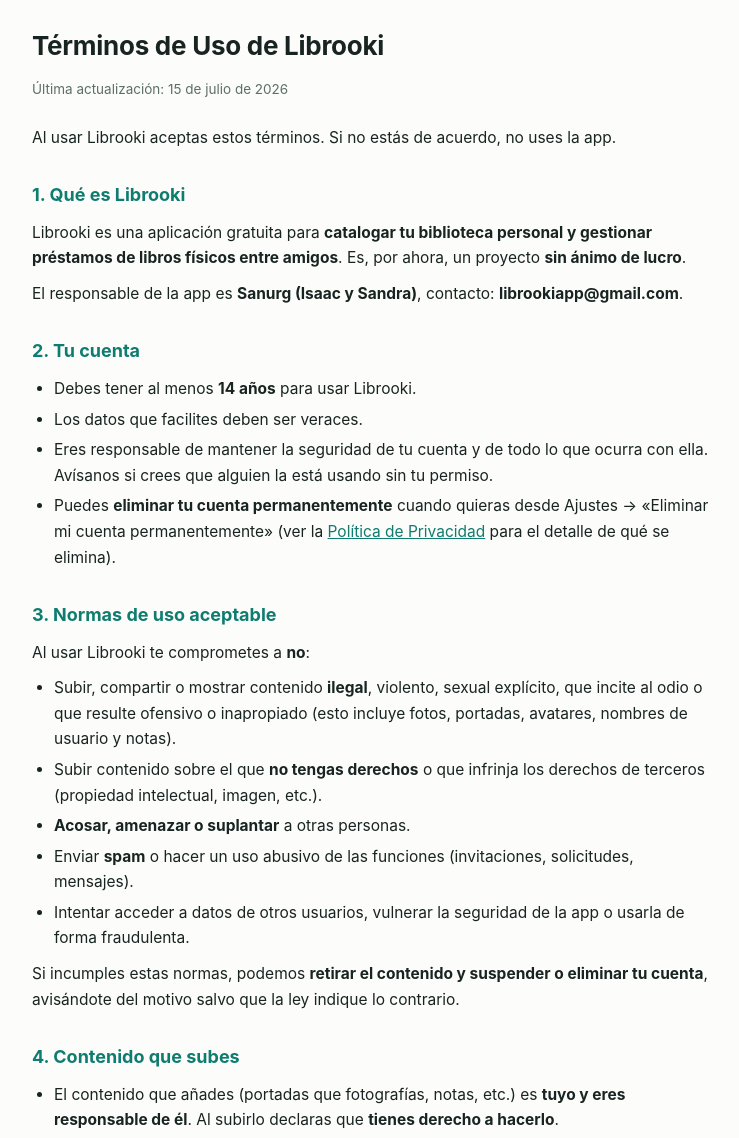
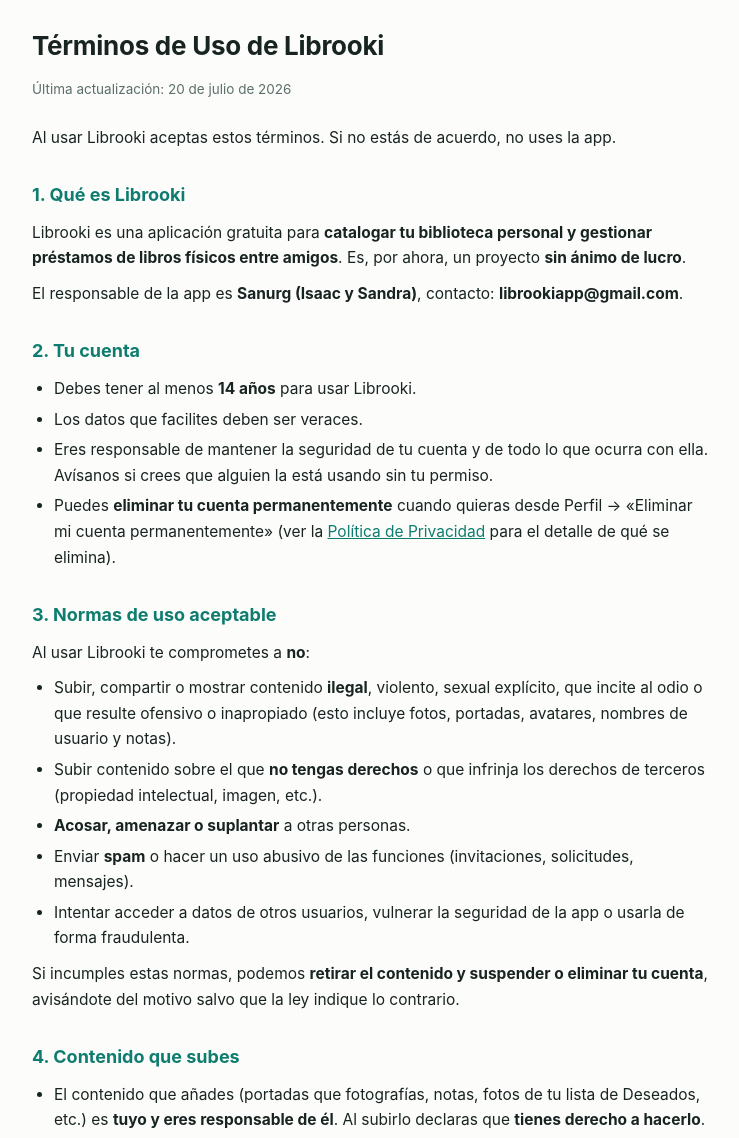
Before and after one commit to Ismurg/librooki-legal, a plain HTML site: page terminos.html in a window 1280 px wide. Shown: the part 116-1254 px from the top of the page, without its empty margins (268-1007 px from the left). Drawn offline with Linux system fonts and the light colour scheme.

Commit message:
Actualiza privacidad y terminos: Deseados, borrado en Perfil, fecha 20-jul

```diff
--- a/terminos.html
+++ b/terminos.html
@@ -16,7 +16,7 @@
     </header>
 
     <h1>Términos de Uso de Librooki</h1>
-    <p class="updated">Última actualización: 15 de julio de 2026</p>
+    <p class="updated">Última actualización: 20 de julio de 2026</p>
 
     <p>Al usar Librooki aceptas estos términos. Si no estás de acuerdo, no uses la app.</p>
 
@@ -29,7 +29,7 @@
       <li>Debes tener al menos <strong>14 años</strong> para usar Librooki.</li>
       <li>Los datos que facilites deben ser veraces.</li>
       <li>Eres responsable de mantener la seguridad de tu cuenta y de todo lo que ocurra con ella. Avísanos si crees que alguien la está usando sin tu permiso.</li>
-      <li>Puedes <strong>eliminar tu cuenta permanentemente</strong> cuando quieras desde Ajustes → «Eliminar mi cuenta permanentemente» (ver la <a href="privacidad.html">Política de Privacidad</a> para el detalle de qué se elimina).</li>
+      <li>Puedes <strong>eliminar tu cuenta permanentemente</strong> cuando quieras desde Perfil → «Eliminar mi cuenta permanentemente» (ver la <a href="privacidad.html">Política de Privacidad</a> para el detalle de qué se elimina).</li>
     </ul>
 
     <h2>3. Normas de uso aceptable</h2>
@@ -45,7 +45,7 @@
 
     <h2>4. Contenido que subes</h2>
     <ul>
-      <li>El contenido que añades (portadas que fotografías, notas, etc.) es <strong>tuyo y eres responsable de él</strong>. Al subirlo declaras que <strong>tienes derecho a hacerlo</strong>.</li>
+      <li>El contenido que añades (portadas que fotografías, notas, fotos de tu lista de Deseados, etc.) es <strong>tuyo y eres responsable de él</strong>. Al subirlo declaras que <strong>tienes derecho a hacerlo</strong>.</li>
       <li>Nos concedes una licencia limitada para <strong>alojar, procesar (por ejemplo, redimensionar) y mostrar ese contenido</strong> en la medida necesaria para prestarte el servicio (por ejemplo, guardar la foto de una portada en nuestro almacenamiento y mostrársela a un amigo con quien compartes tu biblioteca). Esta licencia termina cuando eliminas el contenido o tu cuenta.</li>
       <li>Las portadas, títulos y datos de libros pertenecen a sus respectivos titulares (editoriales, autores). Librooki los muestra solo con fines de identificación y catalogación de tu biblioteca personal.</li>
     </ul>
```
Also changed, not shown: privacidad.html (+3 -2 lines).
